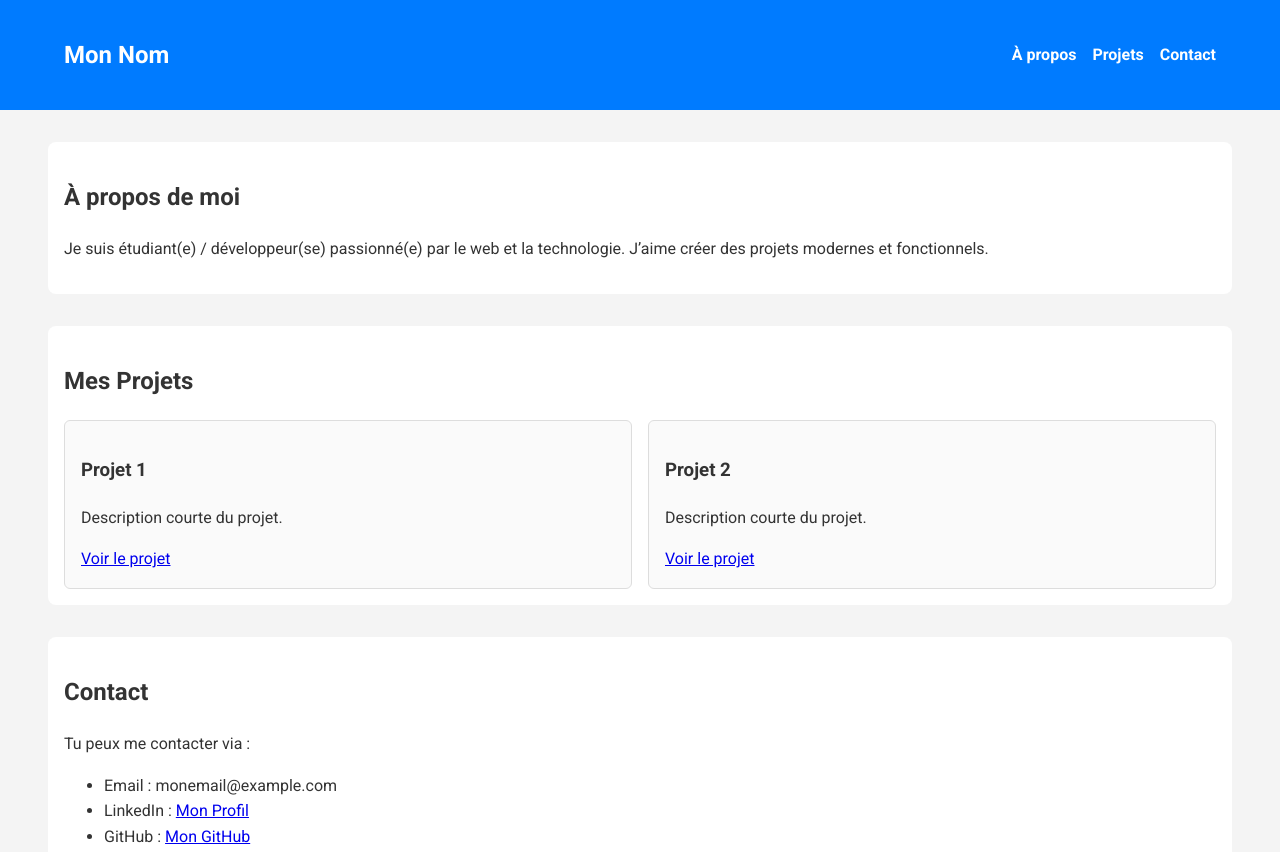
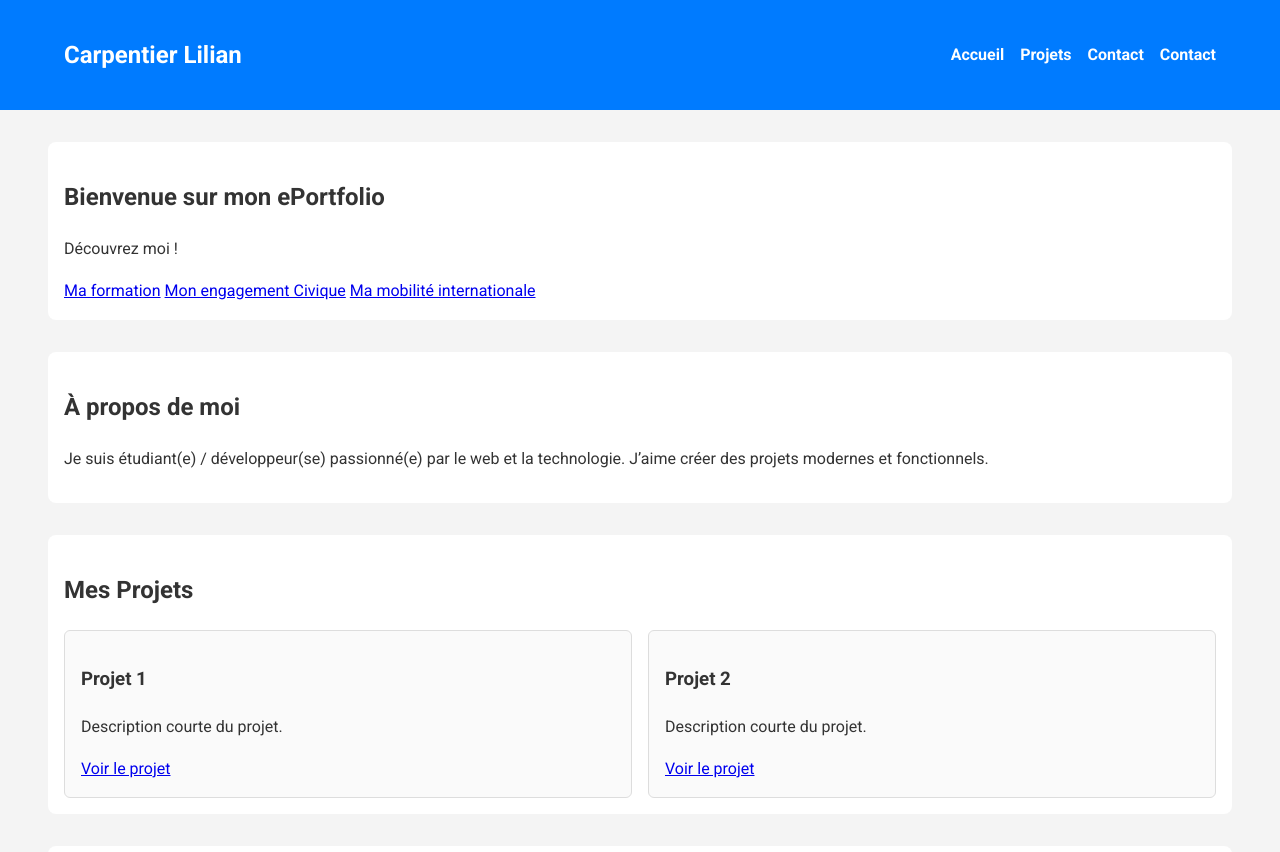
Before and after one commit to Istrie/Istrie.github.io, a plain HTML site: page index.html in a window 1280 px wide. Shown: the top 852 px of the page. Drawn offline with Linux system fonts and the light colour scheme.

Commit message:
first files

```diff
--- a/index.html
+++ b/index.html
@@ -11,14 +11,24 @@
 <body>
   <header>
     <nav>
-      <h1>Mon Nom</h1>
+      <h1>Carpentier Lilian</h1>
       <ul>
-        <li><a href="#about">À propos</a></li>
-        <li><a href="#projects">Projets</a></li>
-        <li><a href="#contact">Contact</a></li>
+        <li><a href="index.html">Accueil</a></li>
+        <li><a href="formation.html">Projets</a></li>
+        <li><a href="engagement.html">Contact</a></li>
+        <li><a href="mobilité.html">Contact</a></li>
+        <!--<li><a href="moi.html">Contact</a></li>-->
       </ul>
     </nav>
   </header>
+
+  <section>
+    <h2>Bienvenue sur mon ePortfolio</h2>
+    <p>Découvrez moi !</p>
+    <a href="formation.html" class="btn">Ma formation</a>
+    <a href="engagement.html" class="btn">Mon engagement Civique</a>
+    <a href="mobilité.html" class="btn">Ma mobilité internationale</a>
+  </section>
 
   <section id="about">
     <h2>À propos de moi</h2>
```
Also changed, not shown: engagement.html (added), formation.html (added), mobilité.html (added).
